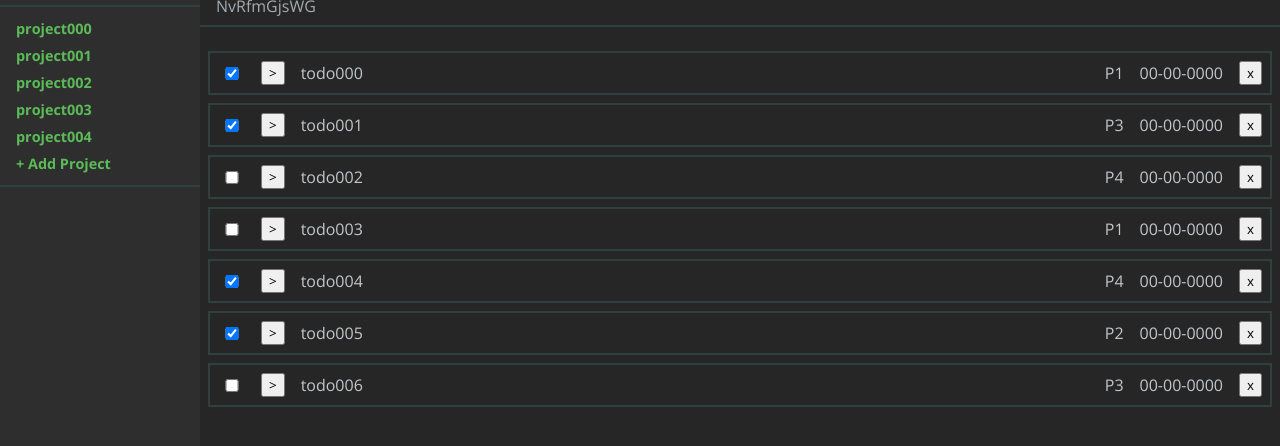
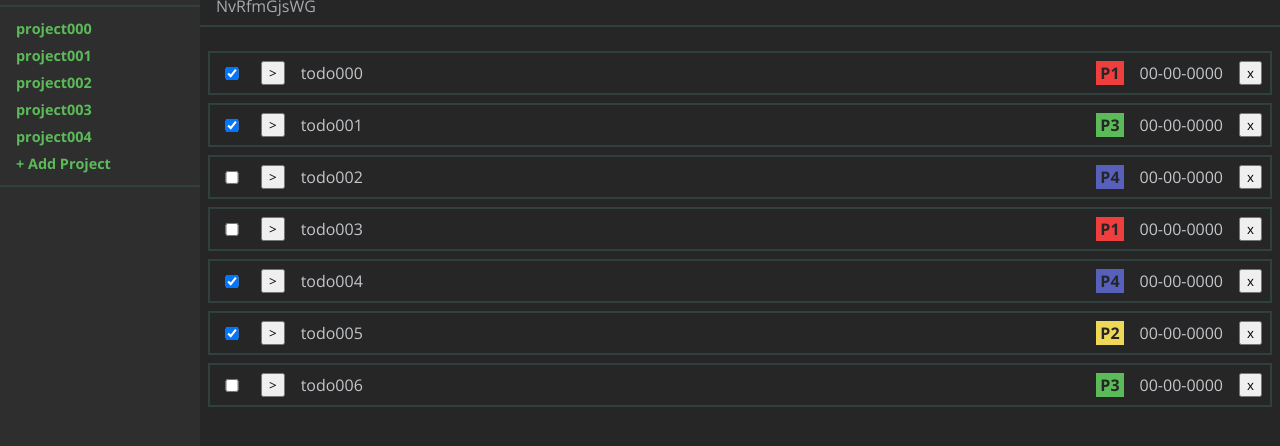
Before and after one commit to jacobsmithdev/todo-list-top, a website built with webpack: page src/index.html in a window 1280 px wide. Shown: the part 110-556 px from the top of the page. Built offline with nearby package versions, Linux system fonts and the light colour scheme.

Commit message:
feat: Style TodoRow's priority indicator

```diff
--- a/src/modules/UI/TodoRow/TodoRow.css
+++ b/src/modules/UI/TodoRow/TodoRow.css
@@ -1,6 +1,14 @@
 :root {
   --todo-row-text: var(--light-grey-alt);
   --todo-row-border: var(--dark-turquoise);
+
+  --todo-row-priority-text: var(--dark-grey);
+  --todo-row-p0: var(--dark-turquoise);
+
+  --todo-row-p1: var(--solid-red);
+  --todo-row-p2: var(--solid-yellow);
+  --todo-row-p3: var(--solid-green);
+  --todo-row-p4: var(--solid-blue);
 }
 
 .todo-row {
@@ -29,3 +37,27 @@
   border-top: 2px solid var(--todo-row-border);
   padding: 8px;
 }
+
+.todo-row__priority {
+  background: var(--todo-row-p0);
+  color: var(--todo-row-priority-text);
+  padding: 1px 4px;
+  font-weight: bold;
+}
+
+/* Priority Task Styling */
+.todo-row--p1 .todo-row__priority {
+  background: var(--todo-row-p1);
+}
+
+.todo-row--p2 .todo-row__priority {
+  background: var(--todo-row-p2);
+}
+
+.todo-row--p3 .todo-row__priority {
+  background: var(--todo-row-p3);
+}
+
+.todo-row--p4 .todo-row__priority {
+  background: var(--todo-row-p4);
+}
--- a/src/modules/UI/TodoRow/TodoRow.js
+++ b/src/modules/UI/TodoRow/TodoRow.js
@@ -34,6 +34,10 @@ export default function createTodoRow(todo) {
         class: 'todo-row',
     }, main, expanded)
 
+    if (todo.priority >= 1 && todo.priority <= 4) {
+        display.classList.add(`todo-row--p${todo.priority}`);
+    }
+
     deleteBtn.addEventListener('click', () => controller.removeTodo(todo.id));
     checkbox.addEventListener('click', () => todo.toggleCompleted());
     expandBtn.addEventListener('click', () => {
```
